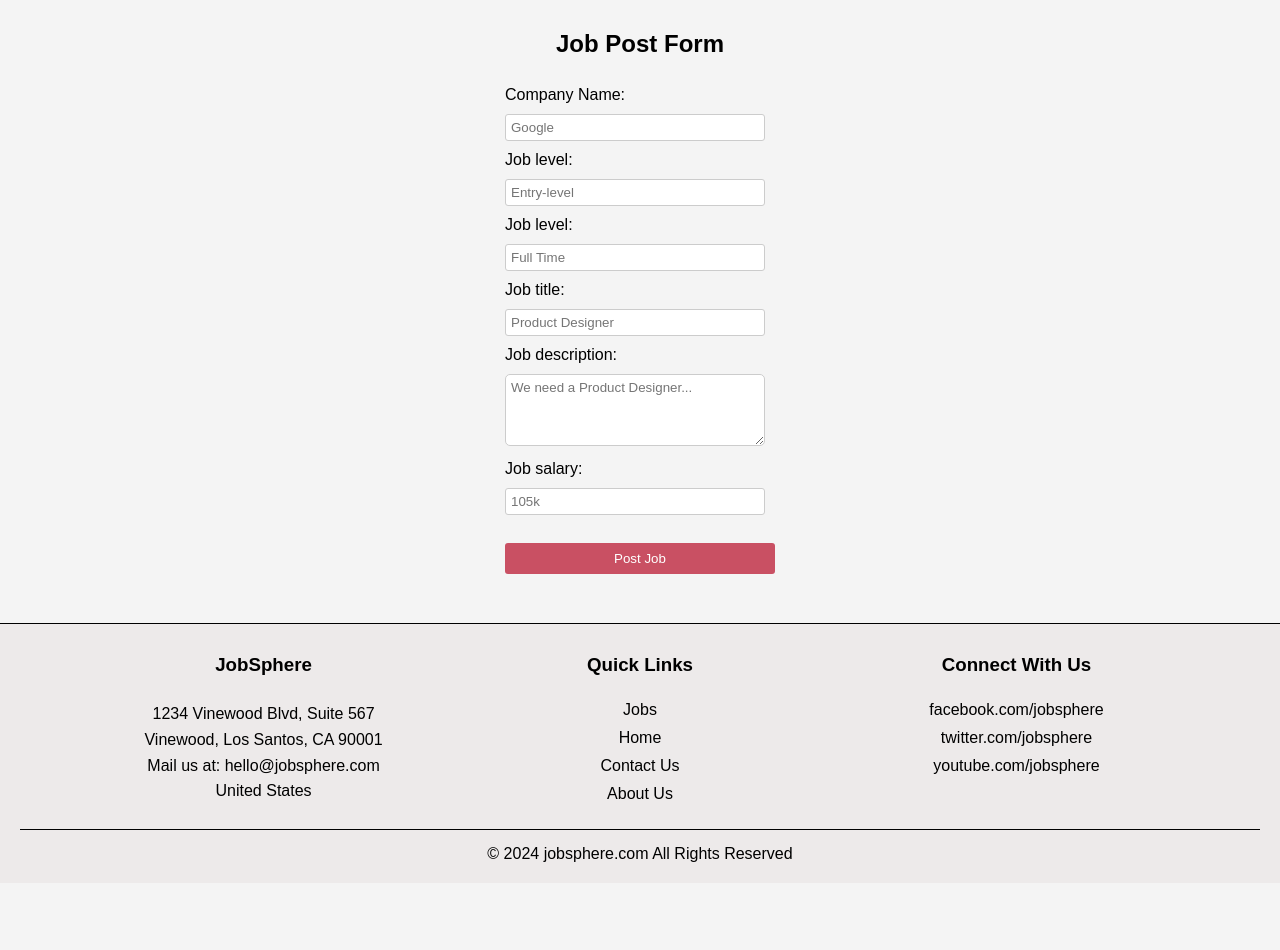
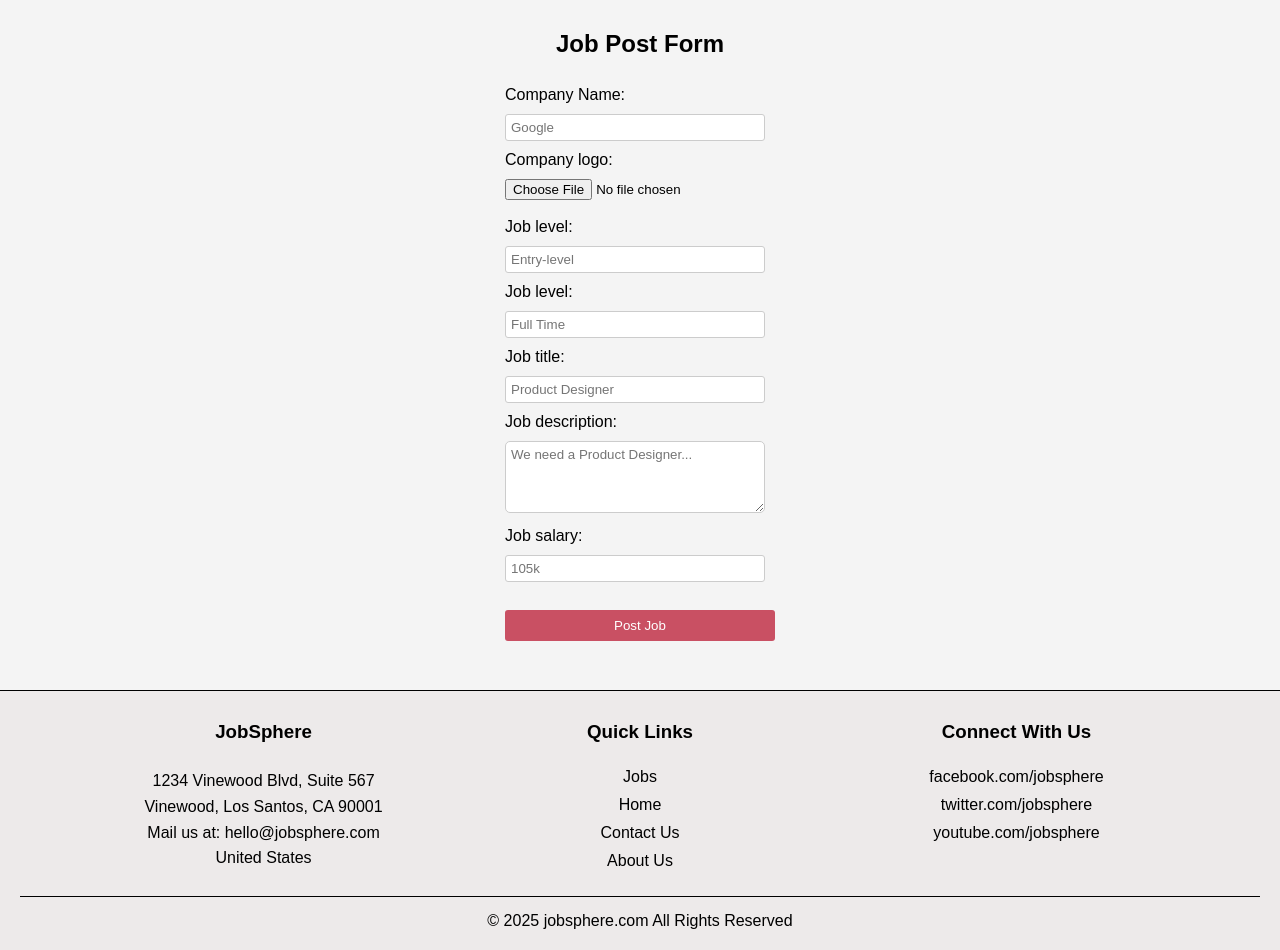
Before and after one commit to abdulrehmana28/job-sphere-web, a PHP site: page /job_post.php in a window 1280 px wide. Shown: the part 96-1046 px from the top of the page. Before the commit the page ends 958 px from the top, so only its background shows below. Run offline with PHP 8.4, Linux system fonts and the light colour scheme; the visitor is signed in with stand-in values (Sample User, id 1).

Commit message:
add dynamic compaly logo image to joblisting

```diff
--- a/includes/footer.php
+++ b/includes/footer.php
@@ -32,7 +32,7 @@
     </div>
 
     <!-- Footer Bottom Text -->
-    <div class="footer-bottom">© 2024 jobsphere.com All Rights Reserved</div>
+    <div class="footer-bottom">© 2025 jobsphere.com All Rights Reserved</div>
     <?php $conn->close(); ?>
 </footer>
 <!-- end of Footer-->
--- a/index.php
+++ b/index.php
@@ -65,7 +65,7 @@
   <!-- Start of Third section-->
   <section class="recent-job-section">
     <div class="recent-job-container">
-      <div class="recent-job-heading">Job Listings</div>
+      <div class="recent-job-heading">Recent Job Listings</div>
 
       <!-- Job Listings Container -->
       <div class="job-listings">
@@ -80,7 +80,9 @@
 
             <div class="job-card">
               <div>
-                <h2><?php echo $job['company_name']; ?></h2>
+                <img src="uploads/company_logos/<?php echo $job['company_logo']; ?>"
+                  alt="<?php echo $job['company_name']; ?> Logo"
+                  class="company-logo">
               </div>
               <div class="job-info">
                 <div><?php echo $job['job_level']; ?></div>
--- a/job_post.php
+++ b/job_post.php
@@ -7,19 +7,57 @@ if (isset($_SESSION['logged_in'])) {
 
             if ($_SERVER['REQUEST_METHOD'] == 'POST') {
                 $name = $_POST['company_name'];
+                $company_logo = '';
                 $job_level = $_POST['job_level'];
                 $job_type = $_POST['job_type'];
                 $job_title = $_POST['job_title'];
                 $job_description = $_POST['job_description'];
                 $job_salary = $_POST['job_salary'];
 
+                // File upload handling
+                if (isset($_FILES['company_logo']) && $_FILES['company_logo']['error'] == UPLOAD_ERR_OK) {
+                    $target_dir = "uploads/company_logos/";
+
+                    // Create directory if it doesn't exist
+                    if (!is_dir($target_dir)) {
+                        mkdir($target_dir, 0755, true);
+                    }
+
+                    // Get file info
+                    $file_name = basename($_FILES["company_logo"]["name"]);
+                    $file_tmp = $_FILES["company_logo"]["tmp_name"];
+                    $file_type = strtolower(pathinfo($file_name, PATHINFO_EXTENSION));
+
+                    // Generate unique name
+                    $new_file_name = uniqid() . '.' . $file_type;
+                    $target_file = $target_dir . $new_file_name;
+
+                    // Validate file
+                    $allowed_types = ['jpg', 'jpeg', 'png', 'gif'];
+                    $max_size = 2 * 1024 * 1024; // 2MB
+
+                    if (!in_array($file_type, $allowed_types)) {
+                        die("Error: Only JPG, JPEG, PNG & GIF files are allowed.");
+                    }
+
+                    if ($_FILES["company_logo"]["size"] > $max_size) {
+                        die("Error: File too large. Max size is 2MB.");
+                    }
+
+                    if (move_uploaded_file($file_tmp, $target_file)) {
+                        $company_logo = $new_file_name;
+                    } else {
+                        die("Error uploading file.");
+                    }
+                }
+
                 if (empty($name) || empty($job_level) || empty($job_type) || empty($job_title) || empty($job_description) || empty($job_salary)) {
                     echo "All fields are required";
                 } else {
 
-                    $sql = "INSERT INTO `joblistings` (`company_name`, `job_level`, `job_type` ,`job_title`, `job_description`, `job_salary`) VALUES (?, ?, ?, ?, ?, ?);";
+                    $sql = "INSERT INTO `joblistings` (`company_name`, `company_logo`,`job_level`, `job_type` ,`job_title`, `job_description`, `job_salary`) VALUES (?, ?, ?, ?, ?, ?,?);";
                     $stmt = $conn->prepare($sql);
-                    $stmt->bind_param('ssssss', $name, $job_level, $job_type, $job_title, $job_description, $job_salary);
+                    $stmt->bind_param('sssssss', $name, $company_logo, $job_level, $job_type, $job_title, $job_description, $job_salary);
 
                     if ($stmt->execute()) {
                         echo ('Your response has been recorded');
@@ -49,11 +87,14 @@ if (isset($_SESSION['logged_in'])) {
                     <?php require('includes/navbar.php') ?>
 
                     <div class="signup-section">
-                        <form class="signup-form" method="POST">
+                        <form class="signup-form" method="POST" enctype="multipart/form-data">
                             <h2>Job Post Form</h2> <br>
 
                             <label for="name" class="form-label">Company Name:</label>
                             <input type="text" id="company_name" name="company_name" placeholder="Google" class="form-input" />
+
+                            <label for="logo" class="form-label">Company logo:</label>
+                            <input type="file" name="company_logo" accept="image/*"> <br /> <br />
 
                             <label for="job_level" class="form-label">Job level:</label>
                             <input type="text" id="job_level" name="job_level" placeholder="Entry-level" class="form-input" required />
--- a/jobs.php
+++ b/jobs.php
@@ -31,7 +31,9 @@
 
               <div class="job-card">
                 <div>
-                  <h2><?php echo $job['company_name']; ?></h2>
+                  <img src="uploads/company_logos/<?php echo $job['company_logo']; ?>"
+                    alt="<?php echo $job['company_name']; ?> Logo"
+                    class="company-logo">
               </div>
               <div class="job-info">
                 <div><?php echo $job['job_level']; ?></div>
```
Also changed, not shown: uploads/company_logos/682832eb0a1a7.png (renamed from images/databricks350.png), uploads/company_logos/6828344368f87.png (added), uploads/company_logos/amazon350.png (renamed from images/amazon350.png), uploads/company_logos/google350.png (renamed from images/google350.png), uploads/company_logos/meta350.png (renamed from images/meta350.png), uploads/company_logos/sap350.png (renamed from images/sap350.png). Lines whose indentation alone changed are shown as unchanged.
